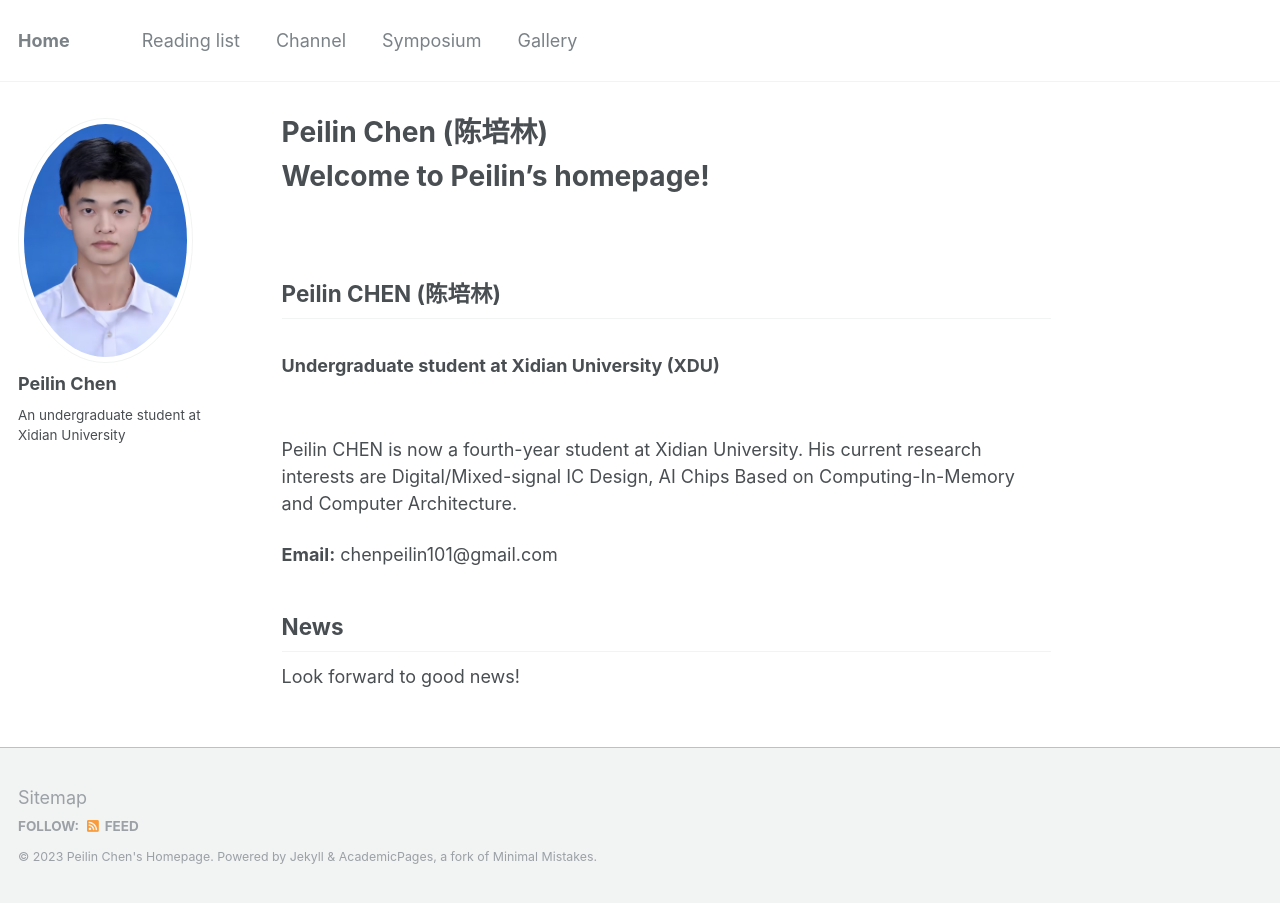
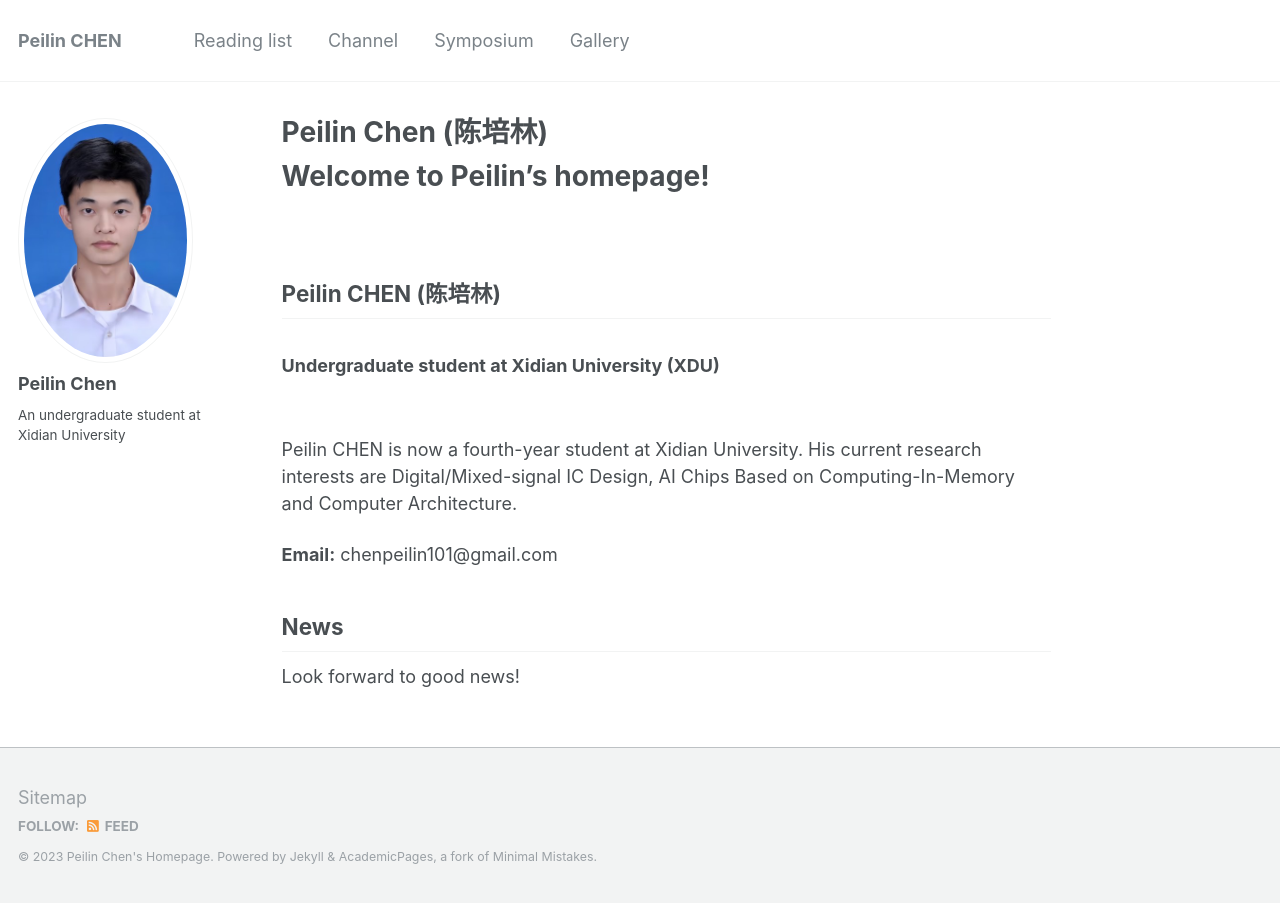
Before and after one commit to peilin-chen/peilin-chen.github.io, a Jekyll site: the page built from _pages/about.md, in a window 1280 px wide. Built offline with Jekyll 4.4.1, drawn with Linux system fonts in a browser that asks for light colours.

Commit message:
Update _config.yml

```diff
--- a/_config.yml
+++ b/_config.yml
@@ -7,7 +7,7 @@
 
 # Site Settings
 locale                   : "en-US"
-title                    : "Home"
+title                    : "Peilin CHEN"
 title_separator          : "-"
 name                     : &name "Peilin Chen's Homepage"
 description              : &description "personal description"
```
